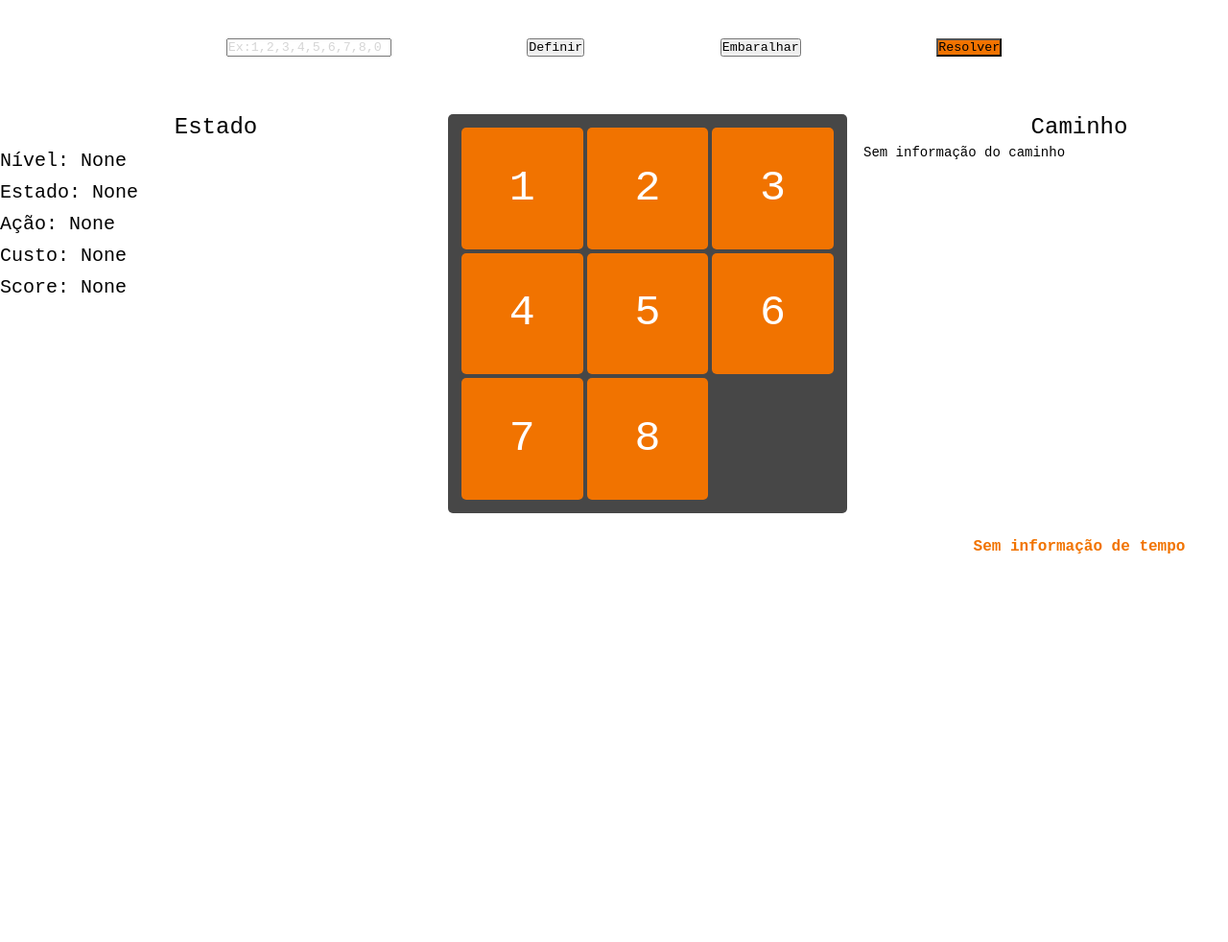
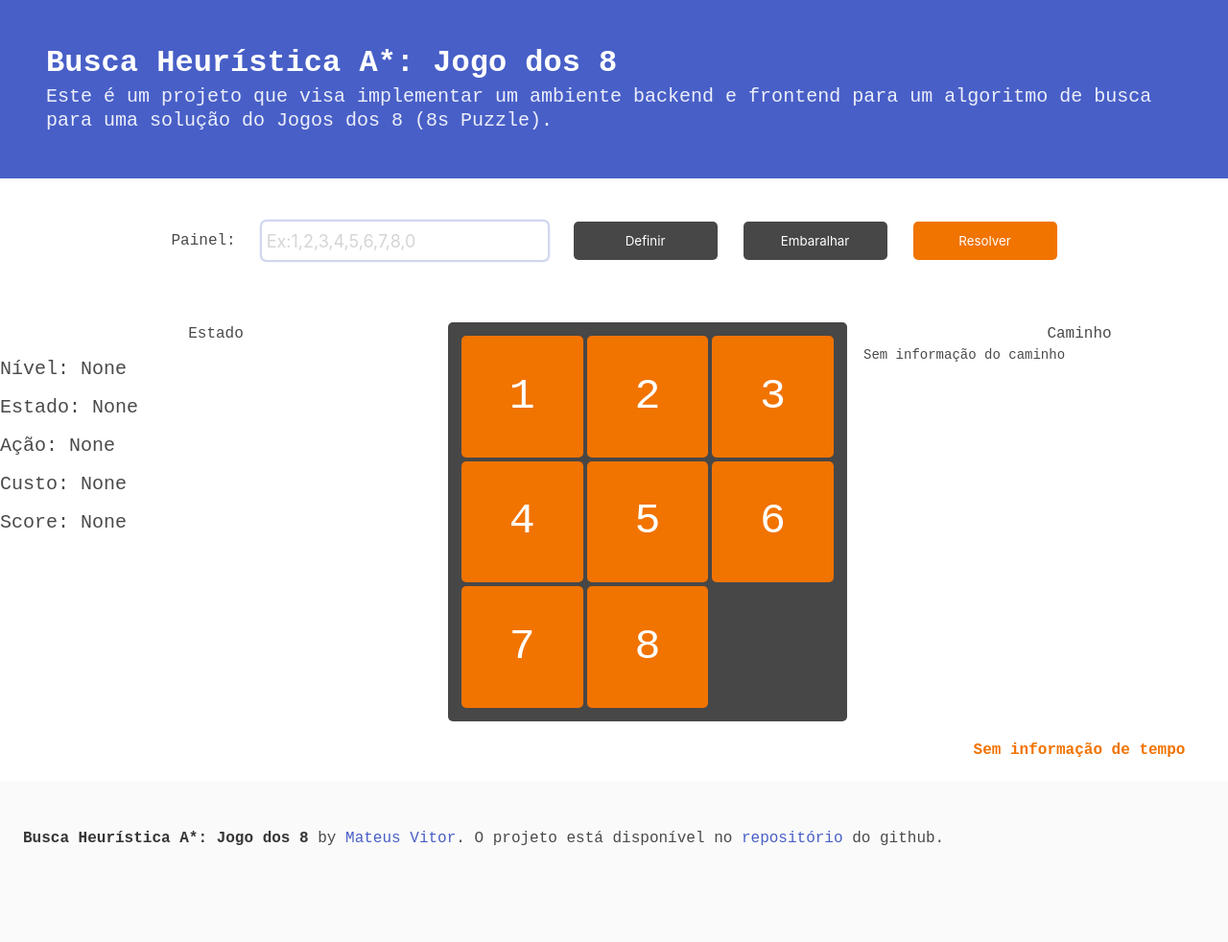
Before and after one commit to vittorduartte/busca-heuristica-8puzzle, a Flask app: page / in a window 1280 px wide; the page is wider, and only the part inside the window is pictured. Shown: that part at 96% size. Before the commit the page ends 577 px from the top of that part, so only its background shows below. Run offline with Flask 2, Linux system fonts and the light colour scheme.

Commit message:
:lipstick: Adiçao do BulmaCSS para o footer e hero.

```diff
--- a/app/templates/index.html
+++ b/app/templates/index.html
@@ -6,16 +6,32 @@
     <meta name="viewport" content="width=device-width, initial-scale=1.0">
     <title>Algoritmos de Busca - Jogo dos 15</title>
     <link rel="stylesheet" href="{{ url_for('static', filename='css/style.css') }}">
-    <link rel="stylesheet" href="https://cdnjs.cloudflare.com/ajax/libs/font-awesome/5.15.3/css/all.min.css" integrity="sha512-iBBXm8fW90+nuLcSKlbmrPcLa0OT92xO1BIsZ+ywDWZCvqsWgccV3gFoRBv0z+8dLJgyAHIhR35VZc2oM/gI1w==" crossorigin="anonymous" referrerpolicy="no-referrer" />
+    <link rel="stylesheet" href="https://cdnjs.cloudflare.com/ajax/libs/font-awesome/5.15.3/css/all.min.css"
+        integrity="sha512-iBBXm8fW90+nuLcSKlbmrPcLa0OT92xO1BIsZ+ywDWZCvqsWgccV3gFoRBv0z+8dLJgyAHIhR35VZc2oM/gI1w=="
+        crossorigin="anonymous" referrerpolicy="no-referrer" />
+    <link rel="stylesheet" href="https://cdnjs.cloudflare.com/ajax/libs/bulma/0.9.3/css/bulma.min.css"
+        integrity="sha512-IgmDkwzs96t4SrChW29No3NXBIBv8baW490zk5aXvhCD8vuZM3yUSkbyTBcXohkySecyzIrUwiF/qV0cuPcL3Q=="
+        crossorigin="anonymous" referrerpolicy="no-referrer" />
 </head>
 
 <body>
+    <section class="hero is-link">
+        <div class="hero-body">
+            <p class="title">
+                Busca Heurística A*: Jogo dos 8
+            </p>
+            <p class="subtitle">
+                Este é um projeto que visa implementar um ambiente backend e frontend para um algoritmo de busca para uma solução do Jogos dos 8 (8s Puzzle).
+            </p>
+        </div>
+    </section>
     <div class="menu">
         <div class="menu__wrapper">
-            <input class="input-board" type="text" placeholder="Ex:1,2,3,4,5,6,7,8,0">
-            <button id="text-board">Definir</button>
-            <button id="shuffle">Embaralhar</button>
-            <button id="resolver">Resolver</button>
+            <h3>Painel:</h4>
+            <input class="input-board puzzle-input" type="text" placeholder="Ex:1,2,3,4,5,6,7,8,0">
+            <button class="puzzle-button" id="text-board">Definir</button>
+            <button class="puzzle-button" id="shuffle">Embaralhar</button>
+            <button class="puzzle-button" id="resolver">Resolver</button>
         </div>
     </div>
     <div class="overlay">
@@ -66,13 +82,22 @@
                 Sem informação do caminho
             </ul>
             <div class="path_time">
-            Sem informação de tempo
+                Sem informação de tempo
             </div>
         </div>
     </div>
-
-    <script src="https://code.jquery.com/jquery-3.6.0.min.js" integrity="sha256-/xUj+3OJU5yExlq6GSYGSHk7tPXikynS7ogEvDej/m4=" crossorigin="anonymous"></script>
-    <script src="https://cdnjs.cloudflare.com/ajax/libs/font-awesome/5.15.3/js/all.min.js" integrity="sha512-RXf+QSDCUQs5uwRKaDoXt55jygZZm2V++WUZduaU/Ui/9EGp3f/2KZVahFZBKGH0s774sd3HmrhUy+SgOFQLVQ==" crossorigin="anonymous" referrerpolicy="no-referrer"></script>
+    <footer class="footer">
+        <div class="content has-text-centered">
+            <p>
+                <strong>Busca Heurística A*: Jogo dos 8</strong> by <a href="https://github.com/vittorduartte">Mateus Vitor</a>. O projeto está disponível no  <a href="https://github.com/vittorduartte/busca-heuristica-8puzzle">repositório</a> do github.
+            </p>
+        </div>
+    </footer>
+    <script src="https://code.jquery.com/jquery-3.6.0.min.js"
+        integrity="sha256-/xUj+3OJU5yExlq6GSYGSHk7tPXikynS7ogEvDej/m4=" crossorigin="anonymous"></script>
+    <script src="https://cdnjs.cloudflare.com/ajax/libs/font-awesome/5.15.3/js/all.min.js"
+        integrity="sha512-RXf+QSDCUQs5uwRKaDoXt55jygZZm2V++WUZduaU/Ui/9EGp3f/2KZVahFZBKGH0s774sd3HmrhUy+SgOFQLVQ=="
+        crossorigin="anonymous" referrerpolicy="no-referrer"></script>
     <script src="{{ url_for('static', filename='js/script.js') }}"></script>
 </body>
 
```
